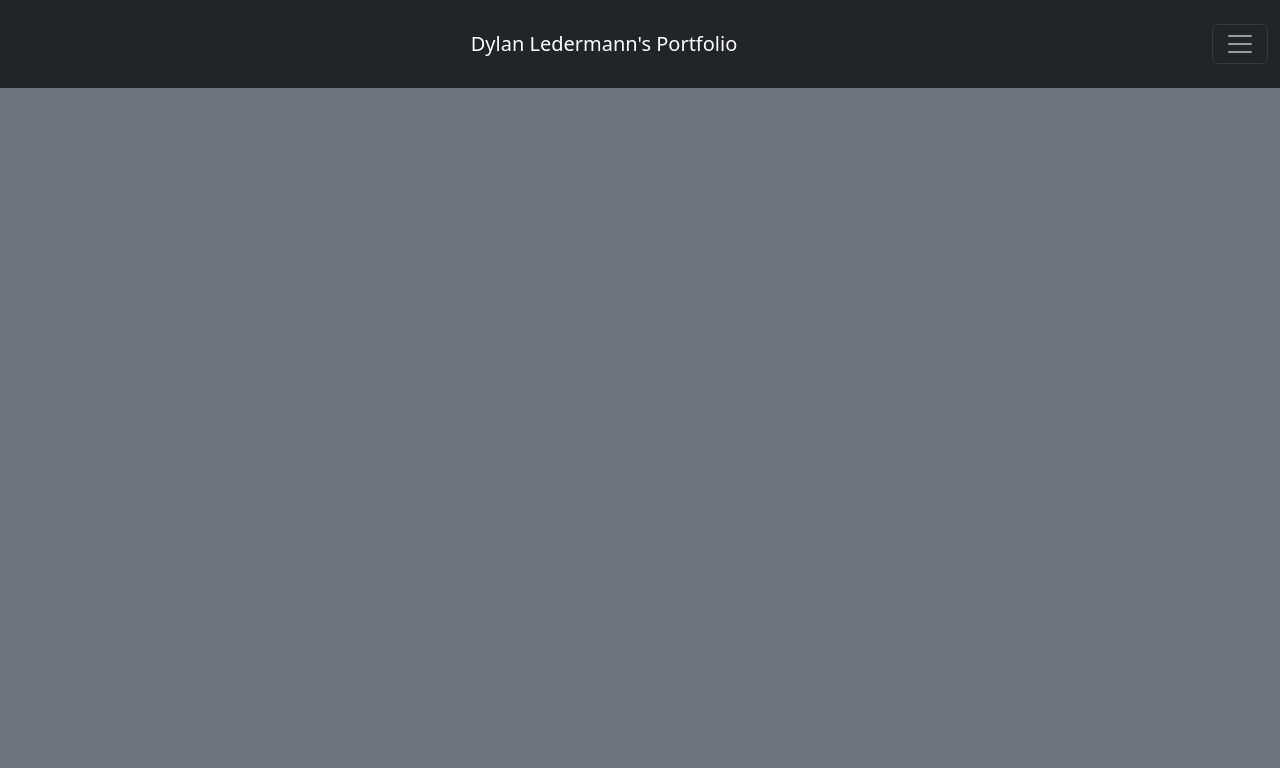
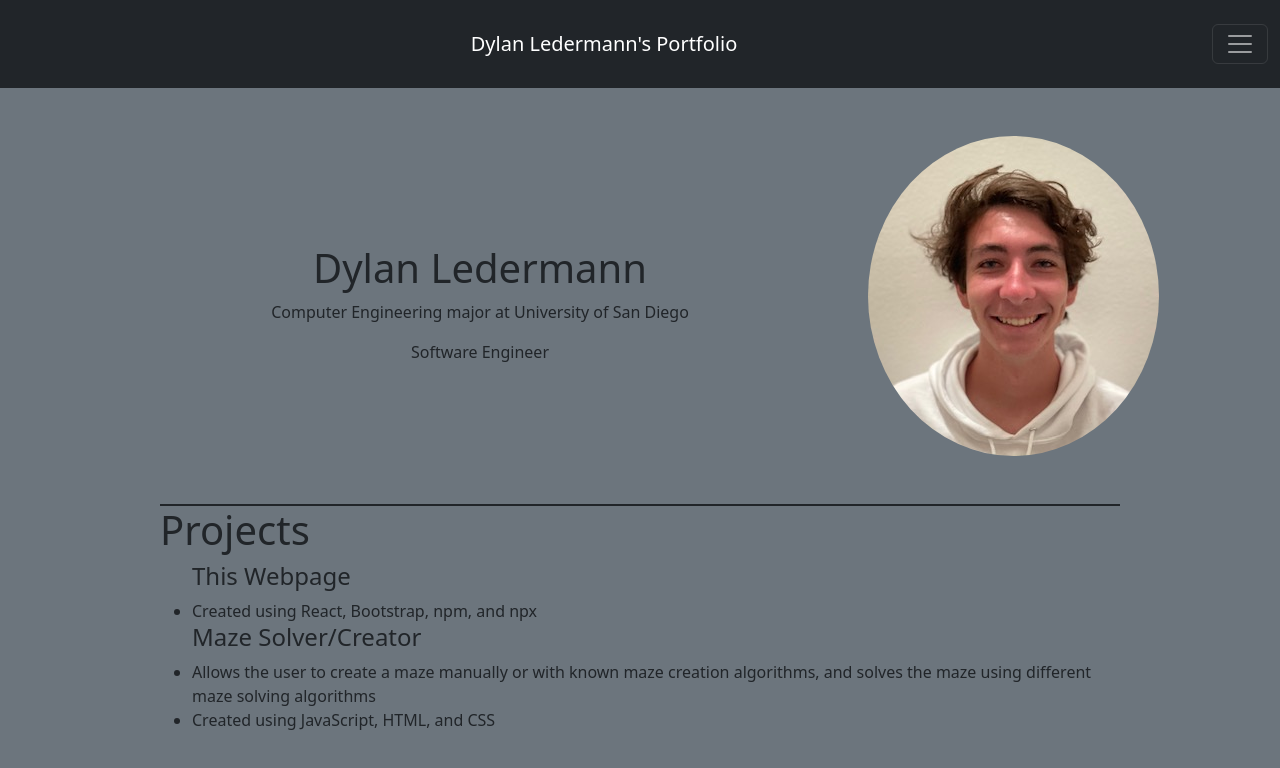
Before and after one commit to dylanledermann/website, a React (Create React App) app in the folder portfolio/: page / in a window 1280 px wide. Shown: the top 768 px of the page. Built offline with nearby package versions, Linux system fonts and the light colour scheme.

Commit message:
info and added links

```diff
--- a/portfolio/src/components/Info.js
+++ b/portfolio/src/components/Info.js
@@ -1,8 +1,51 @@
+import { useState } from 'react';
+import pfp from '../assets/images/pfp.jpg';
 
 const Info = () =>{
+    const [hovered, setHovered] = useState(false);
+    const mouseHover = () => {
+        setHovered(true);
+    }
+    const mouseLeave = () => {
+        setHovered(false);
+    }
     return(
         <>
-            <div className='bg-secondary' style = {{height:"100vh"}}> </div>
+            <div className='bg-secondary' style = {{height:"100vh"}}>
+                <div className='mx-auto row pt-5'>
+                    <div className='col-xl-2 text-center'>
+
+                    </div>
+                    <div className='col-xl-5 text-center order-xl-3 pb-5'>
+                        <img src={pfp} className='rounded-circle' alt='profile_picture'/>
+                    </div>
+                    <div className='col-xl-5 d-flex justify-content-center text-center align-items-center'>
+                        <p>
+                            <h1 >Dylan Ledermann</h1>
+                            <p >Computer Engineering major at University of San Diego</p>
+                            <p>Software Engineer</p>
+                        </p>
+                    </div>
+                </div>
+                <div className='d-flex justify-content-center'>
+                    <div className='border-top border-dark w-75' ></div>
+                </div>
+                <div>
+                <div className='d-flex justify-content-center'>
+                    <div className='border-top border-dark w-75' >
+                        <h1>Projects</h1>
+                        <ul>
+                            <h4>This Webpage</h4>
+                            <li>Created using React, Bootstrap, npm, and npx</li>
+                            <h4 className='d-flex'><a href='./Maze' style={{textDecoration:'none', color: hovered ? 'lightskyblue' : '#212529'}} onMouseEnter={mouseHover} onMouseLeave={mouseLeave}>Maze Solver/Creator</a></h4>
+                            <li>Allows the user to create a maze manually or with known maze
+                                creation algorithms, and solves the maze using different maze solving algorithms</li>
+                            <li>Created using JavaScript, HTML, and CSS</li>
+                        </ul>
+                    </div>
+                </div>
+                </div>
+            </div>
         </>
     )
 }
--- a/portfolio/src/components/Navbar.js
+++ b/portfolio/src/components/Navbar.js
@@ -1,4 +1,5 @@
 import { useState } from 'react';
+import resume from '../assets/documents/Resume.pdf';
 
 const Navbar = () => {
     const [dropdownOpen, setDropdownOpen] = useState(false);
@@ -8,7 +9,7 @@ const Navbar = () => {
     };
 
     return (
-        <nav className="navbar navbar-dark bg-dark py-4">
+        <nav className="navbar navbar-dark bg-dark py-4 sticky-top">
             <div className="container-fluid">
                 <div className='mx-auto'>
                     <a className="navbar-brand">
@@ -26,17 +27,17 @@ const Navbar = () => {
                     <div className='d-none d-xl-block'>
                         <ul className={`dropdown-menu dropdown-menu-right ${dropdownOpen ? 'show' : ''} bg-dark border-0`} style={{ position: 'absolute', top: '110%', right: -15 }} aria-labelledby="menuDropdown">
                             <li>
-                                <button className="nav-item w-100 btn btn-dark" href="#">
+                                <a className="nav-item w-100 btn btn-dark" href='./Maze'>
                                     Maze
-                                </button>
+                                </a>
                             </li>
                             <li>
                                 <hr className="dropdown-divider" />
                             </li>
                             <li>
-                                <button className="nav-item w-100 btn btn-dark" href="#">
+                                <a className="nav-item w-100 btn btn-dark" href={resume}>
                                     Resume
-                                </button>
+                                </a>
                             </li>
                         </ul>
                     </div>
@@ -44,14 +45,14 @@ const Navbar = () => {
                 <div className={`d-xl-none collapse navbar-collapse ${dropdownOpen ? 'show' : ''} pt-4`} id="navbarNav">
                     <ul className="navbar-nav ml-auto">
                             <li>
-                                <button className="nav-item w-100 btn btn-dark rounded-pill border-light" href="#">
+                                <a className="nav-item w-100 btn btn-dark rounded-pill border-light" href='./Maze'>
                                     Maze
-                                </button>
+                                </a>
                             </li>
                             <li className='py-1'>
-                                <button className="nav-item w-100 btn btn-dark rounded-pill border-light" href="#">
+                                <a className="nav-item w-100 btn btn-dark rounded-pill border-light" href={resume}>
                                     Resume
-                                </button>
+                                </a>
                             </li>
                         </ul>
                         </div>
```
Also changed, not shown: portfolio/src/assets/images/pfp.jpg (added), 1 other file (tests, documents, lock files or other folders).
